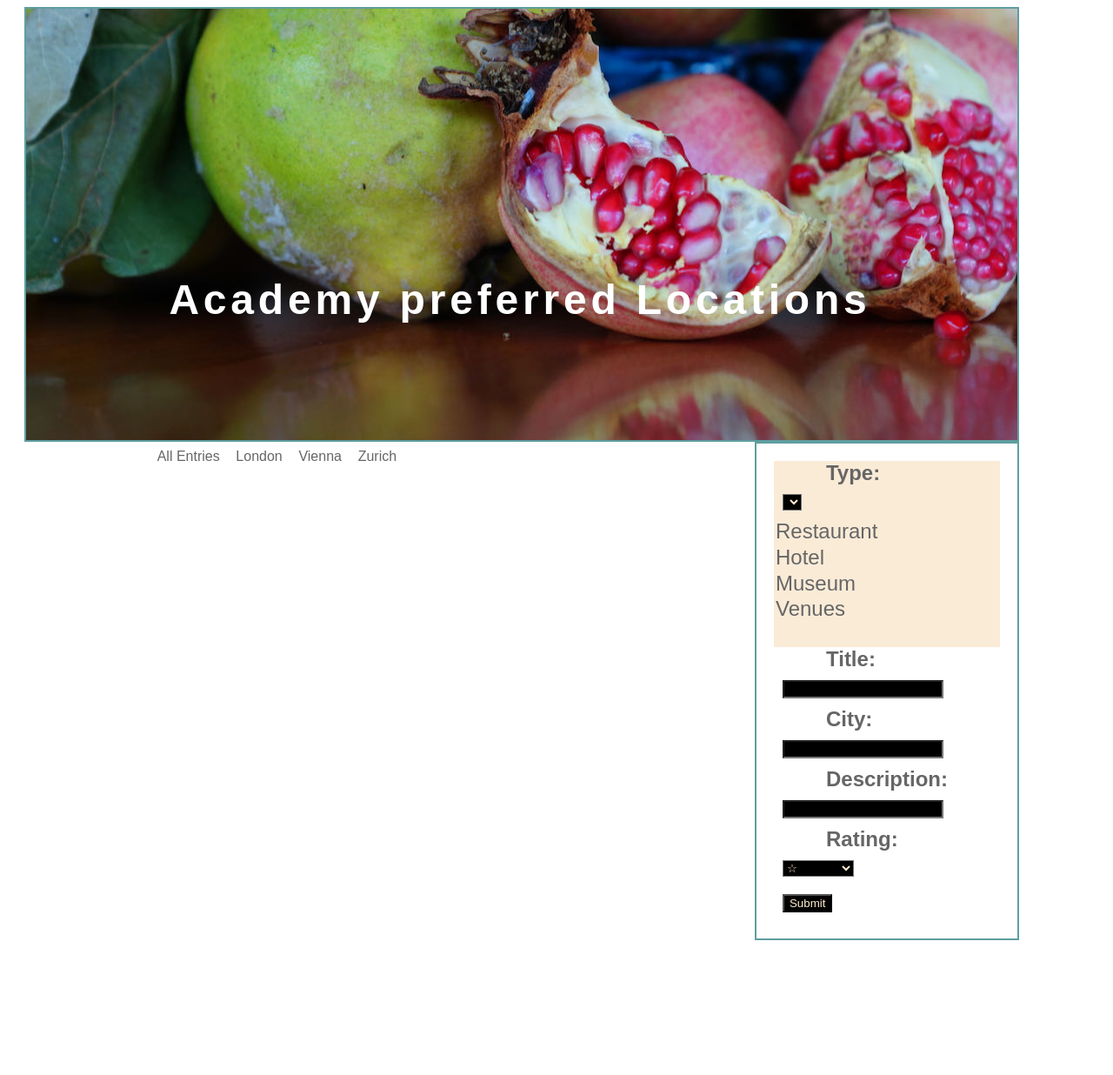
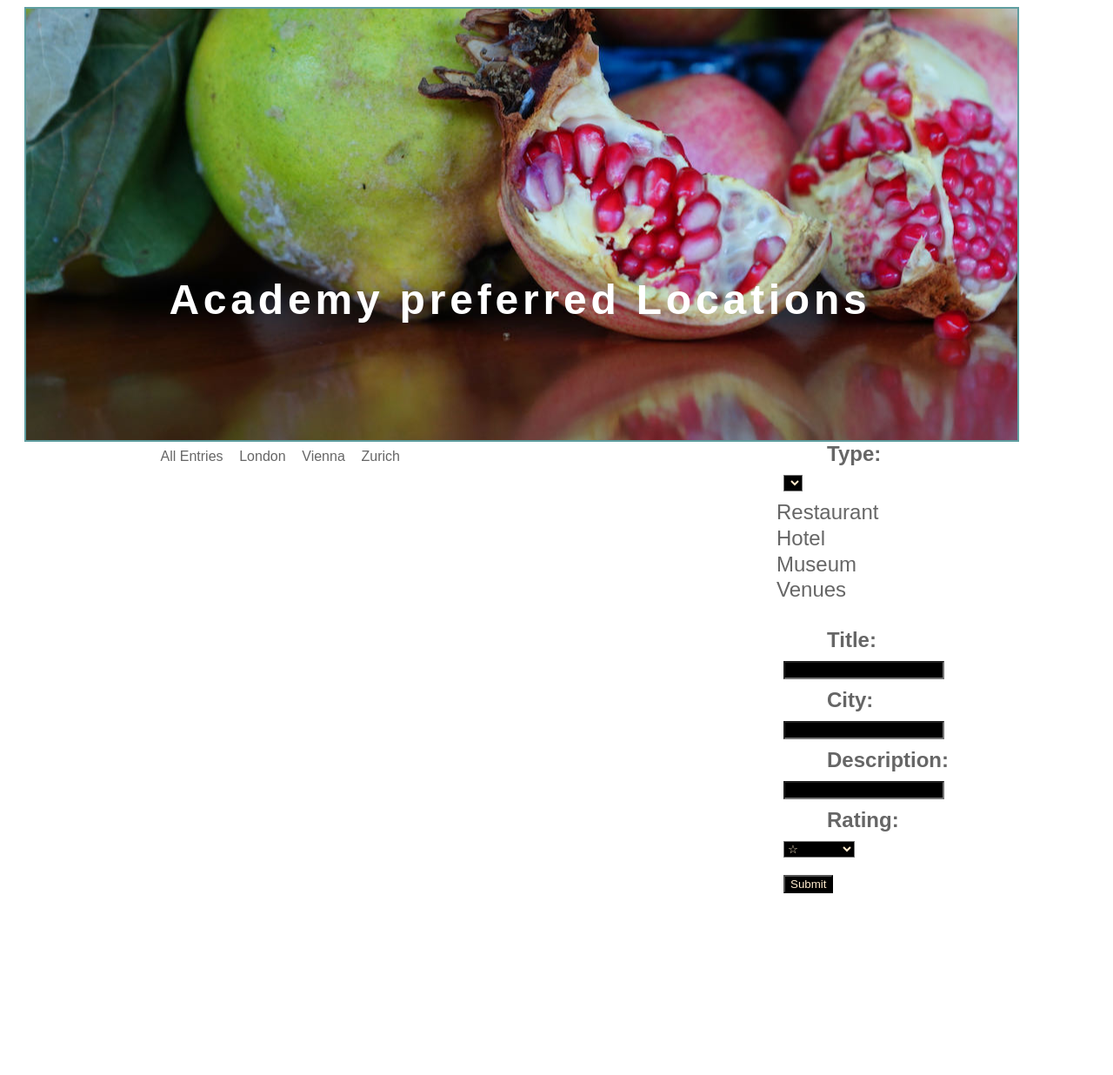
Before and after one commit to nkode-academy/academy_project, a Flask app: page / in a window 1280 px wide. Shown: the whole page at 87% size. Run offline with Flask 2, Linux system fonts and the light colour scheme; lists and menus that the app fills with data are empty; parts of the project's set-up code (start-up, migrations or seed data) failed here and were passed over.

Commit message:
clear up form

```diff
--- a/templates/home.html
+++ b/templates/home.html
@@ -37,12 +37,6 @@
         padding-bottom: 10px;
     }
 
-    form {
-        box-sizing:border-box;
-        border: 2px solid cadetblue;
-        padding: 20px;
-    }
-
     .container{
         display: grid;
         grid-template-columns: 1fr 5fr 2fr;
@@ -62,10 +56,6 @@
     .listofentries{
         grid-column: 2;
         grid-row: 2;
-    }
-
-    form {
-        border: 2px solid cadetblue;
     }
 
     .type {
@@ -100,10 +90,6 @@
         font-style: initial;
         padding-left: initial;
         text-align: center;
-    }
-
-    .locationtype{
-        background: antiquewhite;
     }
 
     .btn {
```
